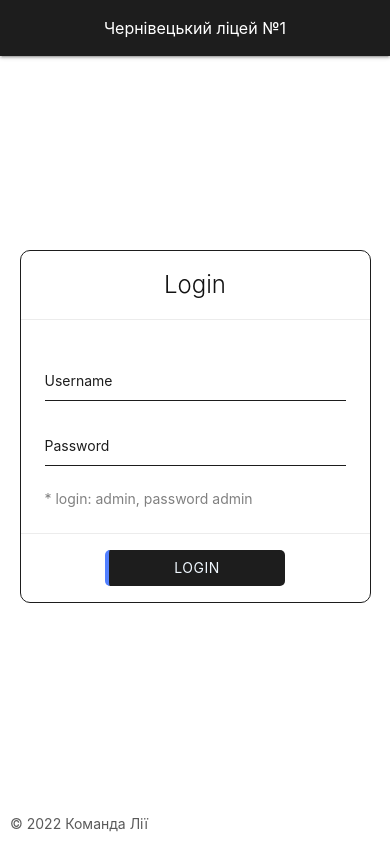
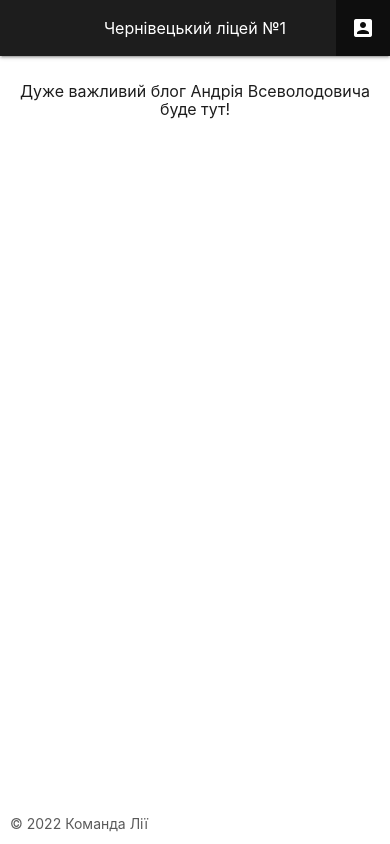
Before and after one commit to stetsko-andrew-v/frontend-ejournal, a React (Create React App) app: page / in a window 390 px wide. Built offline with nearby package versions, Linux system fonts and the light colour scheme; the HTML template or start-up script is replaced by a standard one.

Commit message:
Change logout user's main page from login to blog

```diff
--- a/src/components/Dashboard.tsx
+++ b/src/components/Dashboard.tsx
@@ -103,7 +103,7 @@ const Dashboard = () => {
             </div>
             <div className="cont">
                 <div className="card">
-                    <div className="card-content">
+                    <div className="card-content center">
                         <span className="card-title center">Аналітика</span>
                         <div className="row">
                             <div className="col s12 m4 center">
@@ -146,6 +146,9 @@ const Dashboard = () => {
                                 </div>
                             </div>
                         </div>
+                        <Link to={'/'} className="btn short outlined btn-grey" style={{marginTop: '20px'}}>
+                            Докладніше
+                        </Link>
                     </div>
                 </div>
             </div>
--- a/src/components/Navbar.tsx
+++ b/src/components/Navbar.tsx
@@ -11,7 +11,7 @@ const Navbar = () => {
             <div className="nav-wrapper">
                 <Link to={'/'} className="brand-logo center">Чернівецький ліцей №1</Link>
                 {token ? <ul id="nav-mobile" className="right" style={{height: '100%'}}>
-                    <li style={{height: '100%'}}>
+                    <li style={{height: '100%'}} className="profile-btn">
                         <a className="nav-btn">
                             <img
                                 className="circle responsive-img profile-pic"
@@ -26,7 +26,14 @@ const Navbar = () => {
                             <i className="material-icons">exit_to_app</i>
                         </a>
                     </li>
-                </ul> : <></>}
+                </ul> : <ul id="nav-mobile" className="right" style={{height: '100%'}}>
+                    <li className="li-active">
+                        <Link to={'/login'} className="login-btn">
+                            <i className="material-icons">account_box</i>
+                            <span>Login</span>
+                        </Link>
+                    </li>
+                </ul>}
             </div>
         </nav>
     )
--- /dev/null
+++ b/src/css/blog.css
@@ -0,0 +1,5 @@
+@media only screen and (max-width: 600px) {
+    h3 {
+        font-size: 16px;
+    }
+}
--- a/src/css/dashboard.css
+++ b/src/css/dashboard.css
@@ -40,10 +40,14 @@
     box-shadow: none;
     margin-top: 10px;
     border-radius: 5px;
+    text-transform: none !important ;
     width: 100%;
-    text-transform: none !important ;
     /* border-left: 2px solid #536dfe; */
     border-left: 4px solid #b4b4b4;
+}
+
+.short.outlined {
+    width: 20%;
 }
 
 .outlined.btn-red {
--- a/src/css/navbar.css
+++ b/src/css/navbar.css
@@ -24,6 +24,11 @@ nav {
     font-size: 20px !important;
 }
 
+.login-btn > i {
+    margin-right: 15px;
+    float: left;
+}
+
 @media only screen and (max-width: 600px) {
     .nav-wrapper > a {
         font-size: 16px !important;
@@ -38,6 +43,14 @@ nav {
     }
 
     .nav-btn > span {
-        content-visibility: hidden;
+        content-visibility: hidden !important;
+    }
+
+    .login-btn > span {
+        display: none !important;
+    }
+
+    .login-btn > i {
+        margin: 0;
     }
 }
--- a/src/hooks/routes.hook.tsx
+++ b/src/hooks/routes.hook.tsx
@@ -2,6 +2,7 @@ import {Routes, Route} from "react-router-dom";
 import HomePage from "../pages/HomePage";
 import LoginPage from "../pages/LoginPage";
 import TimeTablePage from "../pages/TimeTablePage";
+import BlogPage from "../pages/BlogPage";
 
 const useRoutes = (isAuthenticated: boolean) => {
   if (isAuthenticated) {
@@ -15,7 +16,8 @@ const useRoutes = (isAuthenticated: boolean) => {
 
   return (
     <Routes>
-      <Route path="/*" element={<LoginPage/>}/>
+        <Route path="/*" element={<BlogPage/>}/>
+        <Route path="/login/*" element={<LoginPage/>}/>
     </Routes>
   );
 }
--- /dev/null
+++ b/src/pages/BlogPage.tsx
@@ -0,0 +1,11 @@
+import '../css/blog.css'
+
+const BlogPage = () => {
+    return (
+        <div className="main">
+            <h3 className="center">Дуже важливий блог Андрія Всеволодовича буде тут!</h3>
+        </div>
+    )
+}
+
+export default BlogPage;
```
